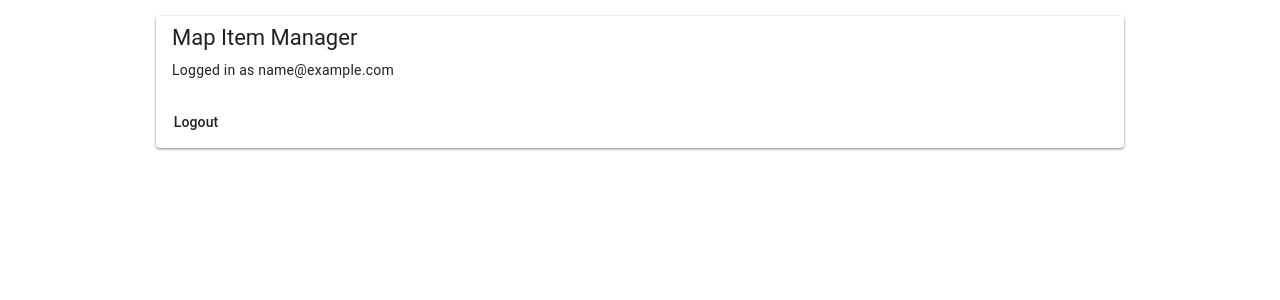
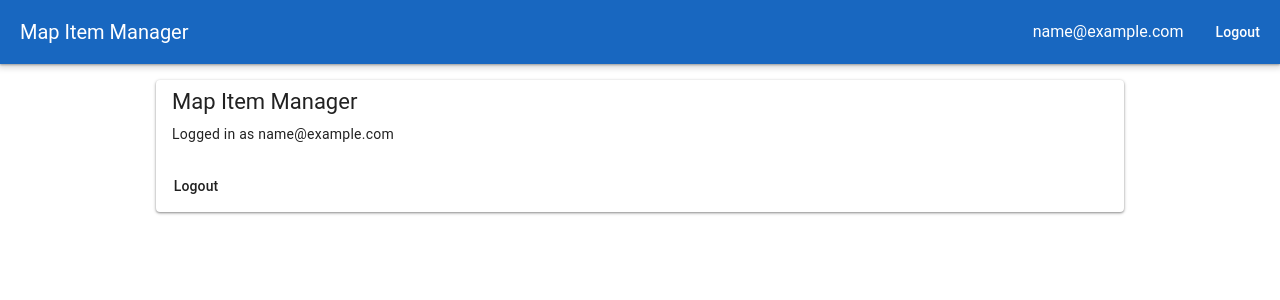
Before and after one commit to Auke-Loosman/map-frontend, a Vue app: page / in a window 1280 px wide. Shown: the top 300 px of the page. Built offline with nearby package versions, Linux system fonts and the light colour scheme; sample sign-in values are in the browser's storage; the HTML template or start-up script is replaced by a standard one.

Commit message:
feat(ui): add Vuetify application layout with navigation bar

```diff
--- a/src/App.vue
+++ b/src/App.vue
@@ -1,7 +1,7 @@
-<script setup lang="ts"></script>
+<script setup lang="ts">
+import MainLayout from './layouts/MainLayout.vue'
+</script>
 
 <template>
-  <v-app>
-    <router-view />
-  </v-app>
+  <MainLayout />
 </template>
--- /dev/null
+++ b/src/layouts/MainLayout.vue
@@ -0,0 +1,25 @@
+<script setup lang="ts">
+import { useAuth } from '../composables/useAuth'
+
+const { user, logout } = useAuth()
+</script>
+
+<template>
+  <v-app>
+    <v-app-bar color="primary" dark>
+      <v-app-bar-title> Map Item Manager </v-app-bar-title>
+
+      <v-spacer />
+
+      <div v-if="user" class="mr-4">
+        {{ user.email }}
+      </div>
+
+      <v-btn v-if="user" variant="text" @click="logout"> Logout </v-btn>
+    </v-app-bar>
+
+    <v-main>
+      <router-view />
+    </v-main>
+  </v-app>
+</template>
--- a/src/pages/HomePage.vue
+++ b/src/pages/HomePage.vue
@@ -16,7 +16,18 @@ const { user, logout } = useAuth()
       </v-card-text>
 
       <v-card-actions>
-        <v-btn v-if="user" @click="logout"> Logout </v-btn>
+        <v-btn
+          v-if="user"
+          variant="text"
+          @click="
+            () => {
+              logout()
+              $router.push('/login')
+            }
+          "
+        >
+          Logout
+        </v-btn>
       </v-card-actions>
     </v-card>
   </v-container>
```
